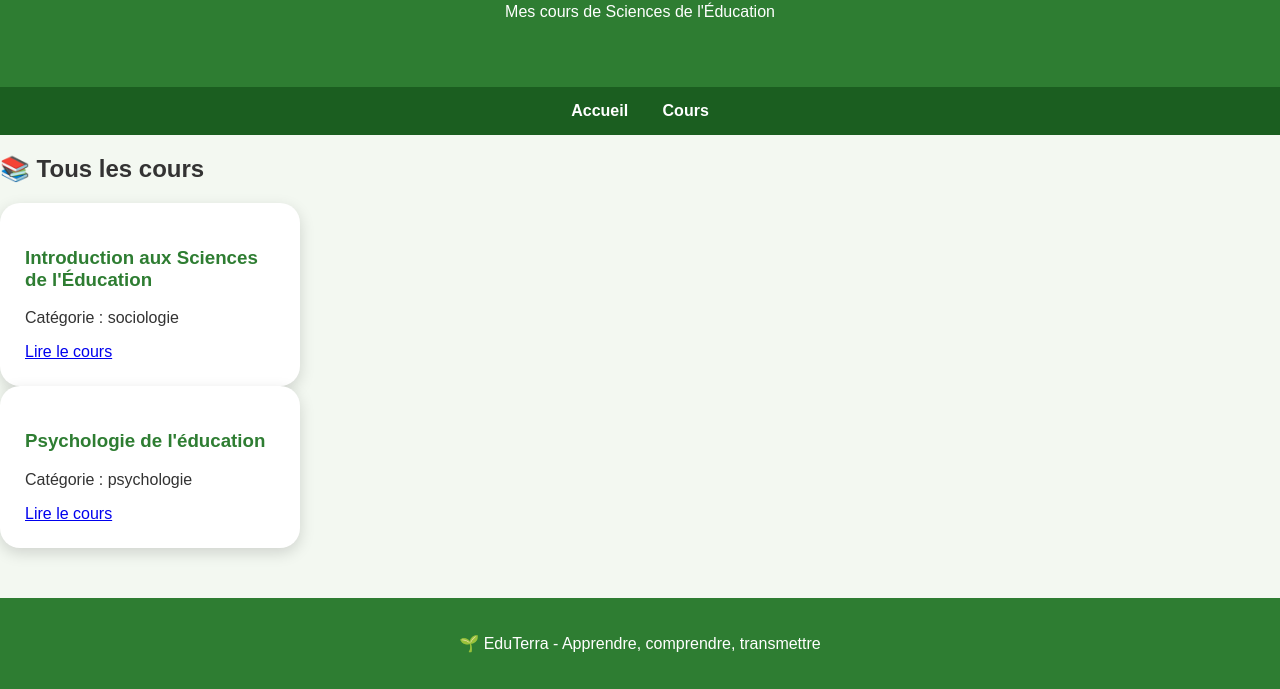
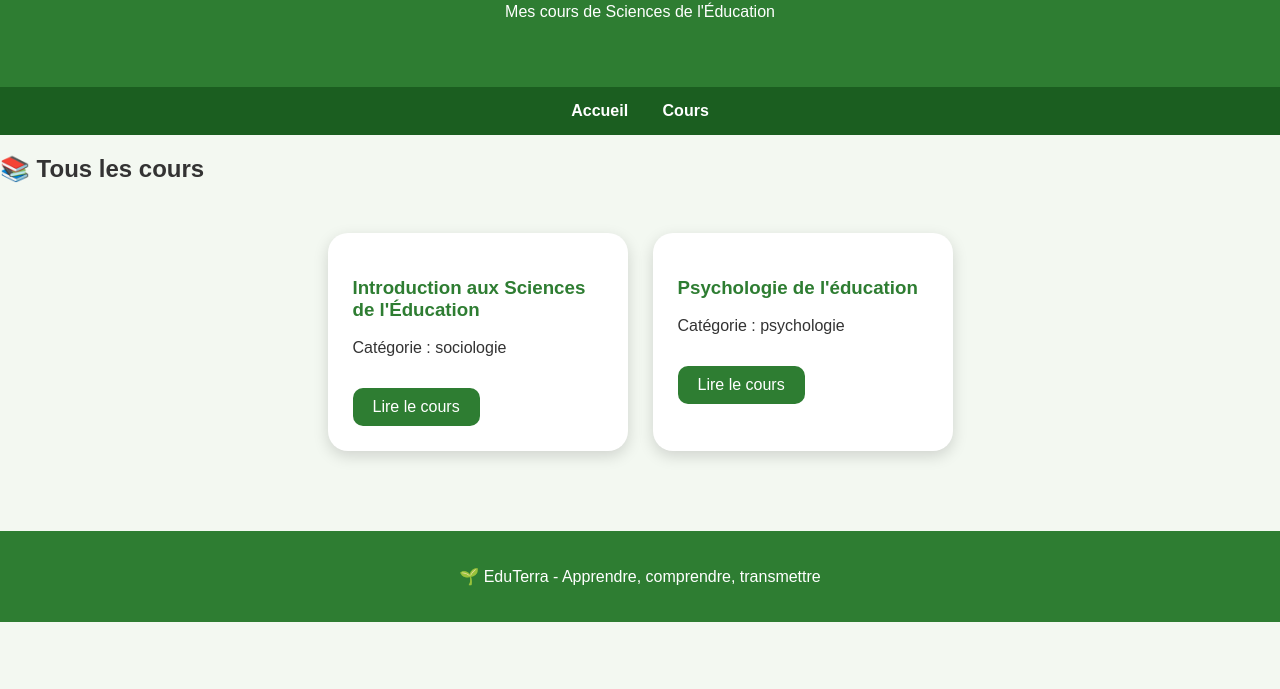
Before and after one commit to DevSandrine/EduTerra, a plain HTML site: page cours.html in a window 1280 px wide. Shown: the part 146-835 px from the top of the page. After the commit the page ends 800 px from the top, so only its background shows below. Drawn offline with Linux system fonts and the light colour scheme.

Commit message:
Update style.css

```diff
--- a/style.css
+++ b/style.css
@@ -119,3 +119,60 @@ footer {
     padding: 20px;
 
 }
+
+
+/* blocs cours */
+
+#liste-cours {
+
+    display: flex;
+    flex-wrap: wrap;
+    justify-content: center;
+    gap: 25px;
+    padding: 30px;
+
+}
+
+
+#liste-cours article {
+
+    background: white;
+    width: 300px;
+    padding: 25px;
+
+    border-radius: 20px;
+
+    box-shadow: 0 5px 15px rgba(0,0,0,0.15);
+
+}
+
+
+#liste-cours article h3 {
+
+    color: #2e7d32;
+
+}
+
+
+#liste-cours a {
+
+    display: inline-block;
+    margin-top: 15px;
+
+    background: #2e7d32;
+    color: white;
+
+    padding: 10px 20px;
+
+    border-radius: 10px;
+
+    text-decoration: none;
+
+}
+
+
+#liste-cours a:hover {
+
+    background: #1b5e20;
+
+}
```
